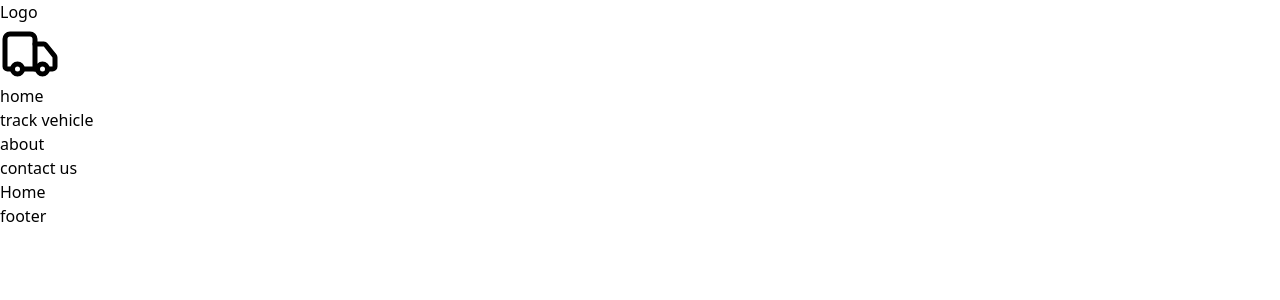
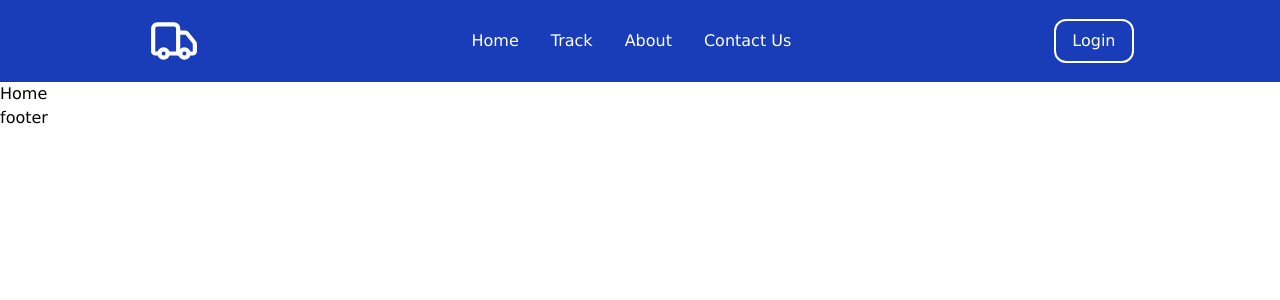
Before and after one commit to Ragu162004/Fleet_Tracking_CMS, a React (Vite) app in the folder client/: page / in a window 1280 px wide. Shown: the top 300 px of the page. Built offline with nearby package versions, Linux system fonts and the light colour scheme.

Commit message:
updated header

```diff
--- a/client/package.json
+++ b/client/package.json
@@ -20,6 +20,7 @@
   },
   "devDependencies": {
     "@eslint/js": "^9.22.0",
+    "@types/node": "^22.15.3",
     "@types/react": "^19.0.10",
     "@types/react-dom": "^19.0.4",
     "@vitejs/plugin-react-swc": "^3.8.0",
--- a/client/src/App.jsx
+++ b/client/src/App.jsx
@@ -3,7 +3,9 @@ import AppRoutes from './routes/app-routes'
 
 const App = () => {
   return (
-    <AppRoutes/>
+    <div className='font-display'>
+      <AppRoutes/>
+    </div>
   )
 }
 
--- a/client/src/components/common/header.jsx
+++ b/client/src/components/common/header.jsx
@@ -1,20 +1,22 @@
 import React from 'react'
 import { Truck } from "lucide-react"
+import { Link } from 'react-router-dom'
 
 
 const Header = () => {
     return (
-        <div className=''>
-            <div>
-                <p>Logo</p>
-                <Truck size={60} />
+        <div className='flex items-center justify-around p-4 text-white bg-blue-800 capitalize'>
+            <div className='flex justify-center items-center gap-2'>
+                <Truck size={50} />
+                <p className='text-2xl'></p>
             </div>
-            <ul>
-                <li className="item">home</li>
-                <li className="item">track vehicle</li>
-                <li className="item">about</li>
-                <li className="item">contact us</li>
+            <ul className='flex gap-8'>
+                <li>home</li>
+                <li>track</li>
+                <li>about</li>
+                <li>contact us</li>
             </ul>
+            <Link className='px-4 py-2 outline-2 hover:bg-fuchsia-50 hover:text-black rounded-[10px]'>Login</Link>
         </div>
     )
 }
--- a/client/src/index.css
+++ b/client/src/index.css
@@ -1 +1,5 @@
 @import "tailwindcss";
+
+.font-display {
+    font-family: Verdana, Geneva, Tahoma, sans-serif;
+}
```
Also changed, not shown: 1 other file (tests, documents, lock files or other folders).
